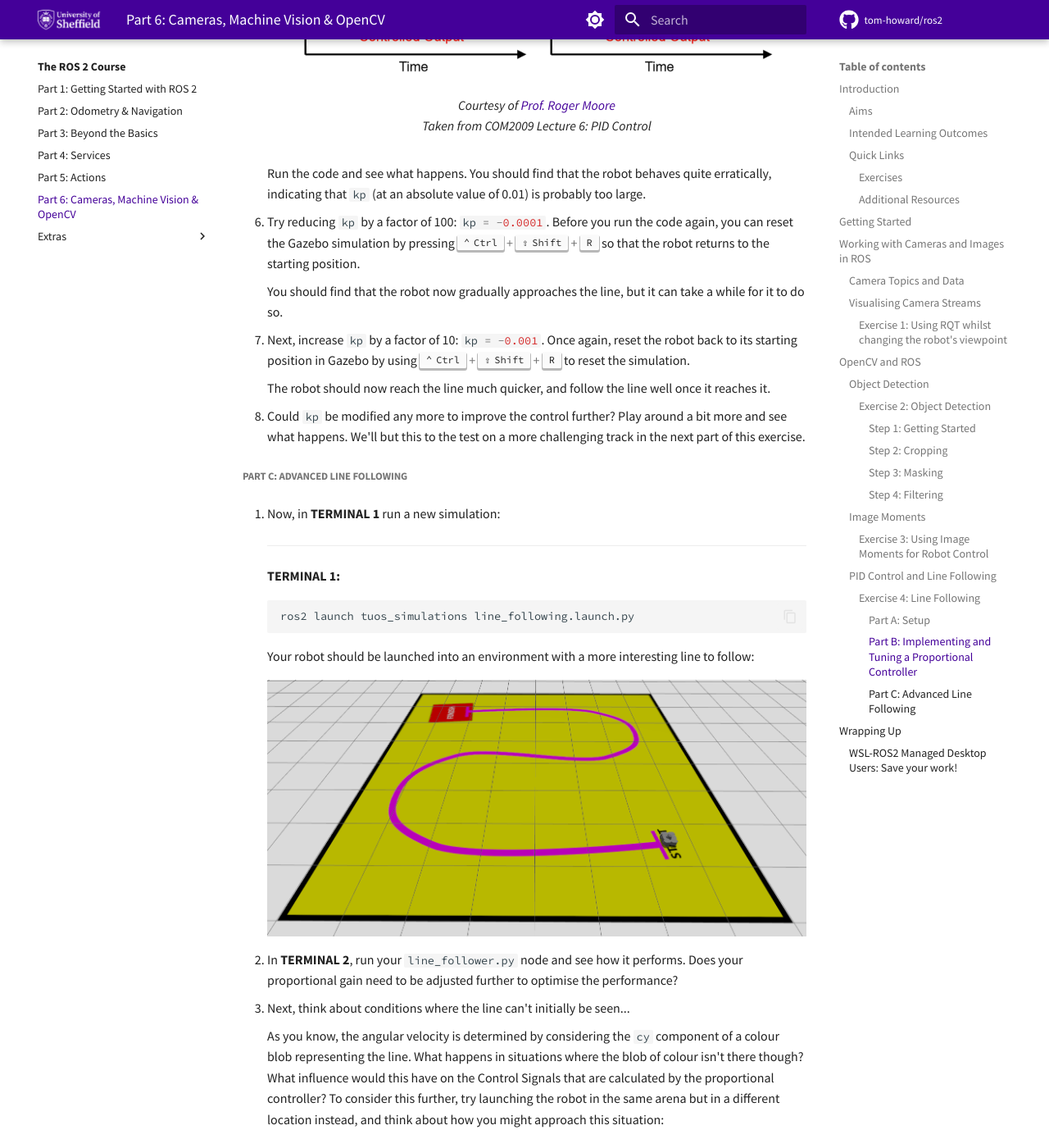
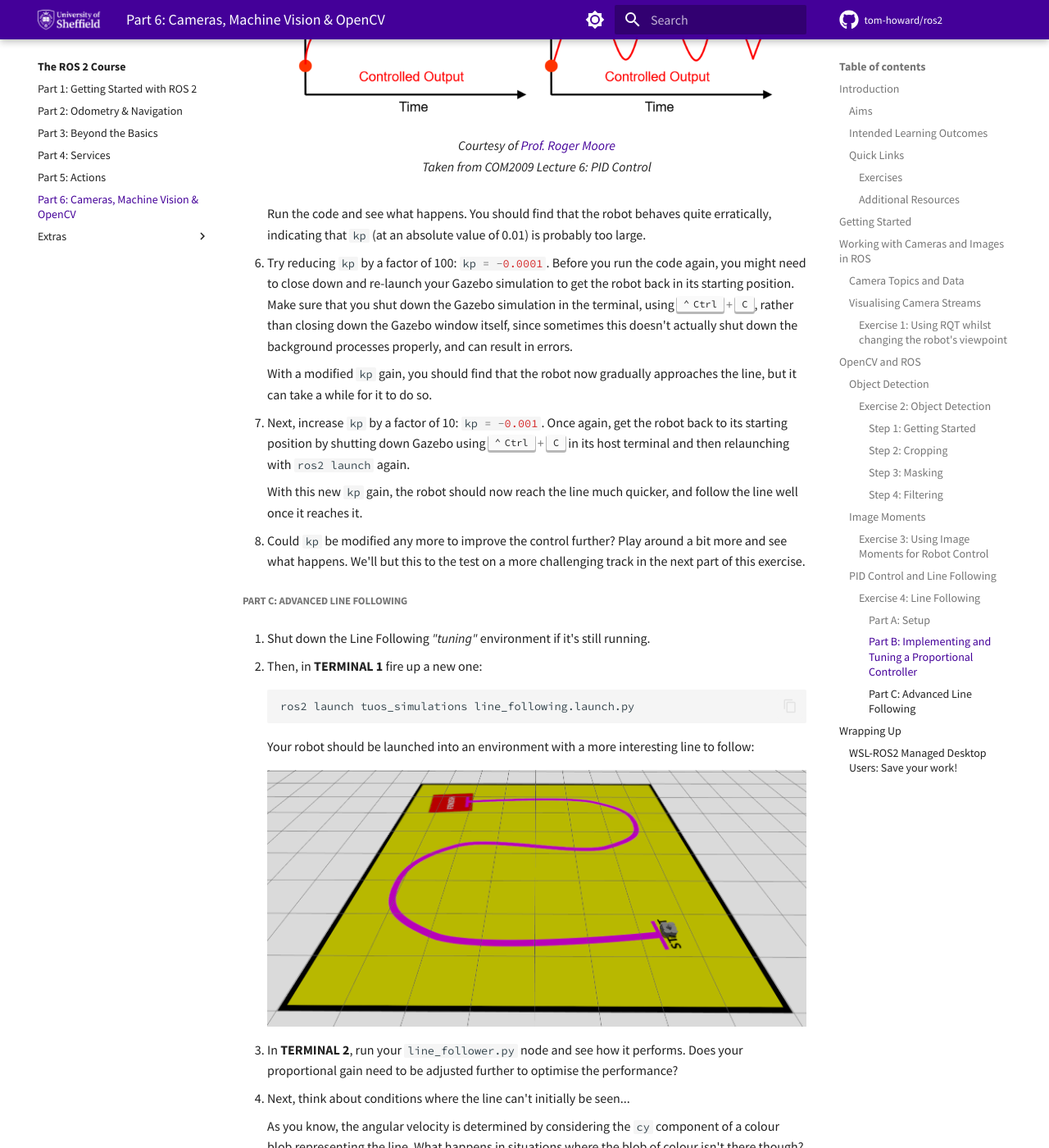
Before and after one commit to tom-howard/ros2, an MkDocs documentation site: the page built from docs/course/part6.md, in a window 1280 px wide and 1400 px high, scrolled down 22434 px. Shown: the whole window at 82% size. Built offline with MkDocs 1.6.1 and Material for MkDocs 9.7.7, drawn with Linux system fonts in a browser that asks for light colours; plug-ins that fetch from the network failed and are left out; comment, search, counter and statistics services are not loaded; some of the changed text lies outside the part shown.

Commit message:
Part 6 finished

````diff
--- a/docs/course/part6.md
+++ b/docs/course/part6.md
@@ -535,11 +535,11 @@
 
 1. Perform the necessary steps to create a new empty Python file called `line_follower.py` and prepare it for execution as a node within your package.
 
-1. Once that's done open up the empty file in VS Code.
+1. Once that's done open up the empty file in VS Code, then have a look at the following code template:
 
-1. **[Start with ^^the code template^^ provided here](./part6/line_follower.md)**.
+    <center>[The `line_follower.md` code template](./part6/line_follower.md){ .md-button target="_blank" }</center>
 
-    This template contains three "TODOs" that you need to complete, all of which are explained in detail in the code annotations, so read these carefully. Ultimately, you did all of this in [Exercise 2](#ex2), so go back here if you need a reminder on how any of this works.
+    The template contains three "TODOs" that you need to complete, all of which are explained in detail in the code annotations, so read these carefully. Ultimately, you did all of this in [Exercise 2](#ex2), so go back here if you need a reminder on how any of it works.
 
     Your aim here is to get the code to generate a cropped image, with the coloured line isolated and located within it, like this:
 
@@ -657,22 +657,22 @@
 
     Run the code and see what happens. You should find that the robot behaves quite erratically, indicating that `kp` (at an absolute value of 0.01) is probably too large.
 
-1. Try reducing `kp` by a factor of 100: `#!python kp = -0.0001`. Before you run the code again, you can reset the Gazebo simulation by pressing ++ctrl+shift+r++ so that the robot returns to the starting position.
+1. Try reducing `kp` by a factor of 100: `#!python kp = -0.0001`. Before you run the code again, you might need to close down and re-launch your Gazebo simulation to get the robot back in its starting position. Make sure that you shut down the Gazebo simulation in the terminal, using ++ctrl+c++, rather than closing down the Gazebo window itself, since sometimes this doesn't actually shut down the background processes properly, and can result in errors.
 
-    You should find that the robot now gradually approaches the line, but it can take a while for it to do so.
+    With a modified `kp` gain, you should find that the robot now gradually approaches the line, but it can take a while for it to do so.
 
-1. Next, increase `kp` by a factor of 10: `#!python kp = -0.001`. Once again, reset the robot back to its starting position in Gazebo by using ++ctrl+shift+r++ to reset the simulation.
+1. Next, increase `kp` by a factor of 10: `#!python kp = -0.001`. Once again, get the robot back to its starting position by shutting down Gazebo using ++ctrl+c++ in its host terminal and then relaunching with `ros2 launch` again.
 
-    The robot should now reach the line much quicker, and follow the line well once it reaches it.
+    With this new `kp` gain, the robot should now reach the line much quicker, and follow the line well once it reaches it.
 
 1. Could `kp` be modified any more to improve the control further? Play around a bit more and see what happens. We'll but this to the test on a more challenging track in the next part of this exercise.
 
 ##### Part C: Advanced Line Following {#ex4c}
 
-1. Now, in **TERMINAL 1** run a new simulation:
+1. Shut down the Line Following *"tuning"* environment if it's still running.
 
-    ***
-    **TERMINAL 1:**
+1. Then, in **TERMINAL 1** fire up a new one:
+
     ```bash
     ros2 launch tuos_simulations line_following.launch.py
     ```
@@ -687,14 +687,12 @@
 
 1. Next, think about conditions where the line can't initially be seen...
 
-    As you know, the angular velocity is determined by considering the `cy` component of a colour blob representing the line. What happens in situations where the blob of colour isn't there though?  What influence would this have on the Control Signals that are calculated by the proportional controller? To consider this further, try launching the robot in the same arena but in a different location instead, and think about how you might approach this situation:
+    As you know, the angular velocity is determined by considering the `cy` component of a colour blob representing the line. What happens in situations where the blob of colour isn't there though?  What influence would this have on the Control Signals that are calculated by the proportional controller? To consider this further, try launching the robot in the same arena but with a different starting pose, and think about how you might approach this situation:
 
-    ***
-    **TERMINAL 1:**
-    ```bash
-    ros2 launch tuos_simulations line_following.launch.py x_pos:=3 y_pos:=-3 yaw:=0
+    ```txt
+    ros2 launch tuos_simulations line_following.launch.py \
+        x_pose:=-3 y_pose:=-3 yaw:=-1.57
     ```
-    ***
 
 1. Finally, what happens when the robot reaches the finish line? How could you add additional functionality to ensure that the robot stops when it reaches this point? What features of the arena could you use to trigger this?
 
````
Also changed, not shown: other parts of docs/course/part6.md (+2 -2 lines), docs/course/part6/line_follower.md (+0 -4 lines), 1 other file.
